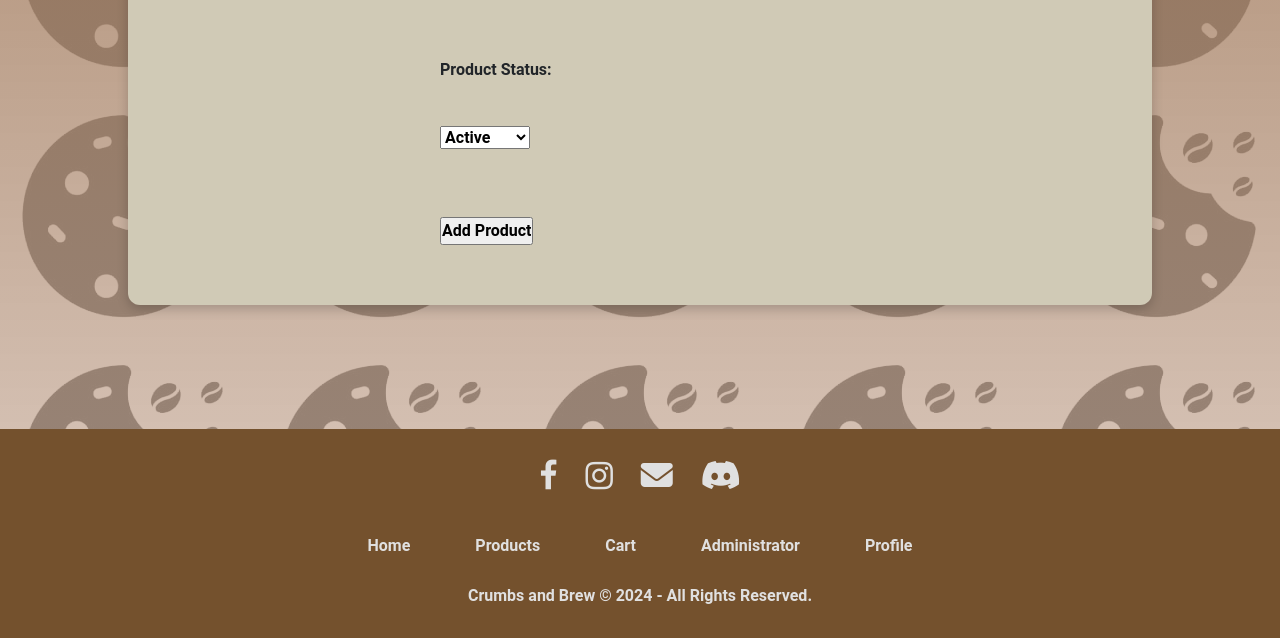
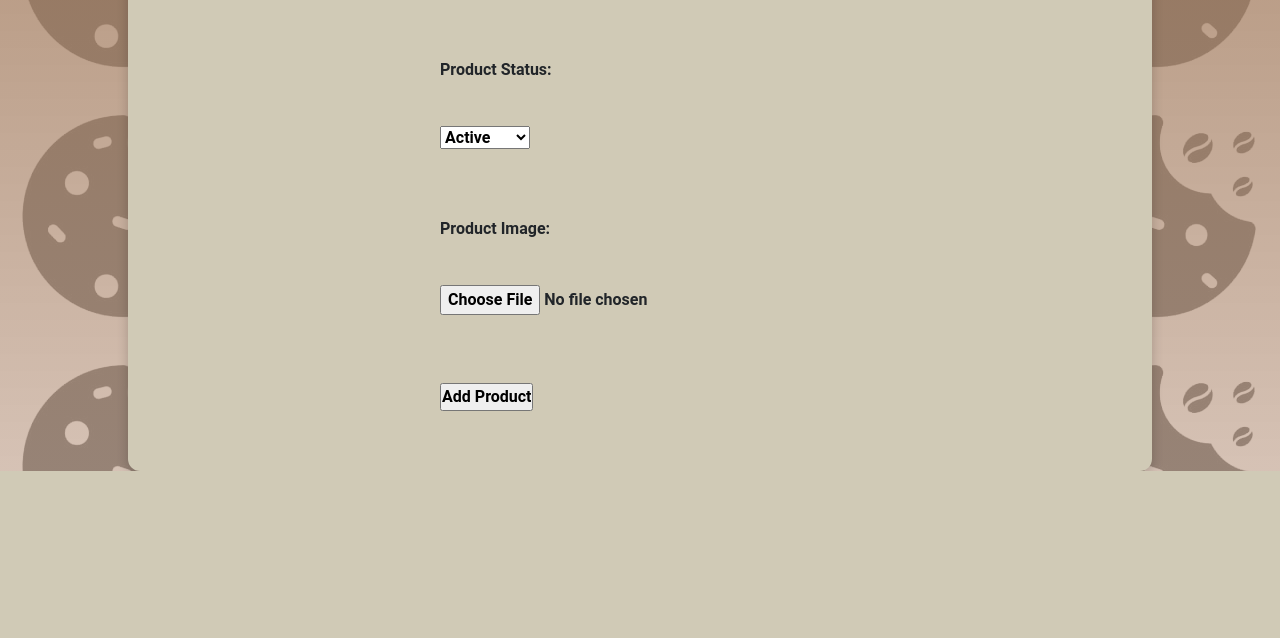
Before and after one commit to Ar-Dee08/websys-proj-main, a PHP site: page /add_product.php in a window 1280 px wide. Shown: the part 914-1552 px from the top of the page. After the commit the page ends 1385 px from the top, so only its background shows below. Run offline with PHP 8.4, Linux system fonts and the light colour scheme; data comes from the database, SQL or seed files in the repository.

Commit message:
cleaning

```diff
--- a/add_order.php
+++ b/add_order.php
@@ -56,12 +56,12 @@ $product_result = mysqli_query($conn, $product_query);
                 <ul>
                     <?php while ($product = mysqli_fetch_assoc($product_result)): ?>
                         <li>
-                            <input type="checkbox" name="product_id[]" value="<?php echo $product['id']; ?>" id="product_<?php echo $product['id']; ?>">
                             <label for="product_<?php echo $product['id']; ?>"><?php echo $product['product_name']; ?></label><br>
+                            <?php if (!empty($product['product_image'])): ?>
+                                <img src="<?php echo $product['product_image']; ?>" alt="Product Image" style="width: 150px;"><br>
+                            <?php endif; ?>
                             <p><?php echo $product['product_description']; ?></p>
                             <p><strong>Price:</strong> ₱<?php echo number_format($product['product_price'], 2); ?></p>
-                            <label for="quantity_<?php echo $product['id']; ?>">Quantity:</label>
-                            <input type="number" name="quantity[]" id="quantity_<?php echo $product['id']; ?>" min="1" value="1" required><br><br>
                         </li>
                     <?php endwhile; ?>
                 </ul>
--- a/add_product.php
+++ b/add_product.php
@@ -5,7 +5,7 @@ ini_set('display_startup_errors', 1);
 error_reporting(E_ALL);
 
 include 'includes/header.php';
-include('db/db_connection.php');
+include 'db/db_connection.php';
 
 // Fetch all categories from the database
 $category_query = "SELECT * FROM categories";
@@ -22,13 +22,21 @@ if (isset($_POST['submit'])) {
     $product_description = $_POST['product_description'];
     $product_price = $_POST['product_price'];
     $category_id = $_POST['category_id'];
-    $status = $_POST['status'];  // Get product status
+    $status = $_POST['status'];
 
-    // Prepare statement to insert product into database
-    $stmt = $conn->prepare("INSERT INTO products (product_name, product_description, product_price, category_id, status) VALUES (?, ?, ?, ?, ?)");
-    $stmt->bind_param("ssdii", $product_name, $product_description, $product_price, $category_id, $status); // Add status to the bind parameters
+    // Handle file upload
+    $product_image = null;
+    if (isset($_FILES['product_image']) && $_FILES['product_image']['error'] == 0) {
+        $target_dir = "uploads/";
+        $product_image = $target_dir . basename($_FILES["product_image"]["name"]);
+        move_uploaded_file($_FILES["product_image"]["tmp_name"], $product_image);
+    }
 
-    // Execute the query
+    // Add product to database
+    $stmt = $conn->prepare("INSERT INTO products (product_name, product_description, product_price, category_id, status, product_image) VALUES (?, ?, ?, ?, ?, ?)");
+    $stmt->bind_param("ssdiss", $product_name, $product_description, $product_price, $category_id, $status, $product_image);
+    $stmt->execute();
+    header("Location: view_product.php");
     if ($stmt->execute()) {
         echo "Product added successfully!";
         header("Location: view_product.php");  // Redirect to product gallery after adding product
@@ -77,13 +85,11 @@ if (isset($_POST['submit'])) {
                 <option value="Removed">Removed</option>
             </select><br><br>
 
-            <input type="submit" name="submit" value="Add Product">
-        </form>
-    </div>
-</body>
-<footer>
-    <?php
-        include 'includes/footer.php';
-    ?>
+            <form action="add_product.php" method="POST" enctype="multipart/form-data">
+                <!-- Other fields -->
+                <label for="product_image">Product Image:</label><br>
+                <input type="file" name="product_image" id="product_image" accept="image/*"><br><br>
+                <input type="submit" name="submit" value="Add Product">
+            </form>
 </footer>
 </html>
--- a/removed_product.php
+++ b/removed_product.php
@@ -32,13 +32,16 @@ if (!$result) {
                 <?php while ($product = mysqli_fetch_assoc($result)) : ?>
                     <li>
                         <h3><?php echo $product['product_name']; ?></h3>
+                        <?php if (!empty($product['product_image'])): ?>
+                            <img src="<?php echo $product['product_image']; ?>" alt="Product Image" style="width: 150px;">
+                        <?php endif; ?>
                         <p><?php echo $product['product_description']; ?></p>
                         <p><strong>Price:</strong> ₱<?php echo number_format($product['product_price'], 2); ?></p>
                         <form action="update_product.php" method="POST">
                             <input type="hidden" name="id" value="<?php echo $product['id']; ?>">
                             <input type="submit" name="reactivate" value="Reactivate">
                         </form>
-                        <a href="edit_product.php?id=<?php echo $product['id']; ?>">Edit</a> <!-- Edit button for removed products -->
+                        <a href="edit_product.php?id=<?php echo $product['id']; ?>">Edit</a>
                     </li>
                 <?php endwhile; ?>
             </ul>
--- a/view_product.php
+++ b/view_product.php
@@ -33,9 +33,12 @@ if (!$result) {
                 <?php while ($product = mysqli_fetch_assoc($result)) : ?>
                     <li>
                         <h3><?php echo $product['product_name']; ?></h3>
+                        <?php if (!empty($product['product_image'])): ?>
+                            <img src="<?php echo $product['product_image']; ?>" alt="Product Image" style="width: 150px;">
+                        <?php endif; ?>
                         <p><?php echo $product['product_description']; ?></p>
                         <p><strong>Price:</strong> ₱<?php echo number_format($product['product_price'], 2); ?></p>
-                        <a href="edit_product.php?id=<?php echo $product['id']; ?>">Edit</a> <!-- Edit button for active products -->
+                        <a href="edit_product.php?id=<?php echo $product['id']; ?>">Edit</a>
                     </li>
                 <?php endwhile; ?>
             </ul>
```
Also changed, not shown: edit_product.php (+21 -6 lines), drafts/inspo/001.jfif (added), drafts/inspo/002.jfif (added), drafts/inspo/003.jfif (added), drafts/inspo/004.jfif (added), drafts/inspo/005.jfif (added), drafts/inspo/006.jfif (added), drafts/inspo/007.jfif (added), drafts/inspo/008.jfif (added), drafts/inspo/009.jfif (added), drafts/inspo/010.jfif (added), drafts/inspo/011.jfif (added), images/cafe-espanya.jpg (added), images/klasiko-croissant.jpg (added), 1 more files.
